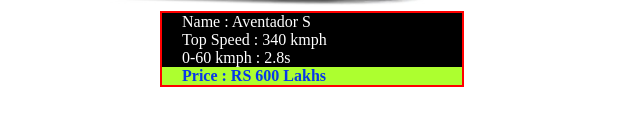
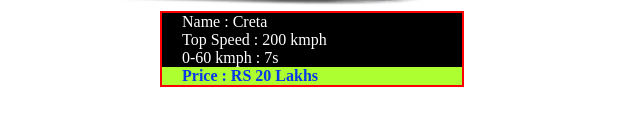
Before and after one commit to jashanstudy/Car_showroom, a plain HTML site: page carss/hundai/creta.html in a window 1280 px wide. Shown: the part 303-428 px from the top of the page, 88-728 px from the left. Drawn offline with Linux system fonts and the light colour scheme.

Commit message:
Update creta.html

```diff
--- a/carss/hundai/creta.html
+++ b/carss/hundai/creta.html
@@ -33,13 +33,13 @@
     <img src="creta.jpg" width="490" id="crr">
     <div id="car_detail">
 
-        <span class="item">Name : Aventador S</span><br>
+        <span class="item">Name : Creta</span><br>
         <span class="item">Top Speed :</span>
-        <span>340 kmph</span><br>
-        <span class="item">0-60 kmph : 2.8s</span><br>
+        <span>200 kmph</span><br>
+        <span class="item">0-60 kmph : 7s</span><br>
         <div class="price item">
             <span>Price</span>
-        <span> : RS 600 Lakhs</span>
+        <span> : RS 20 Lakhs</span>
 
         </div>
    </div>
```
